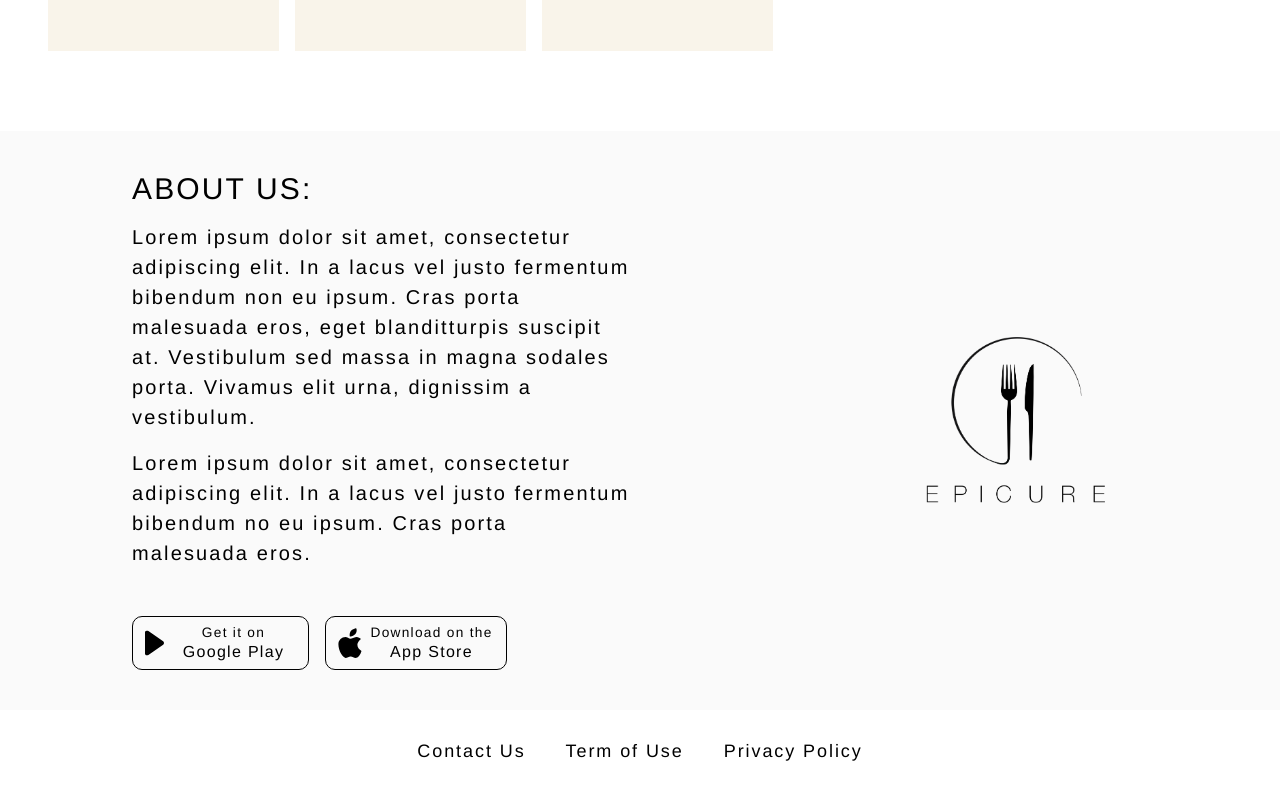
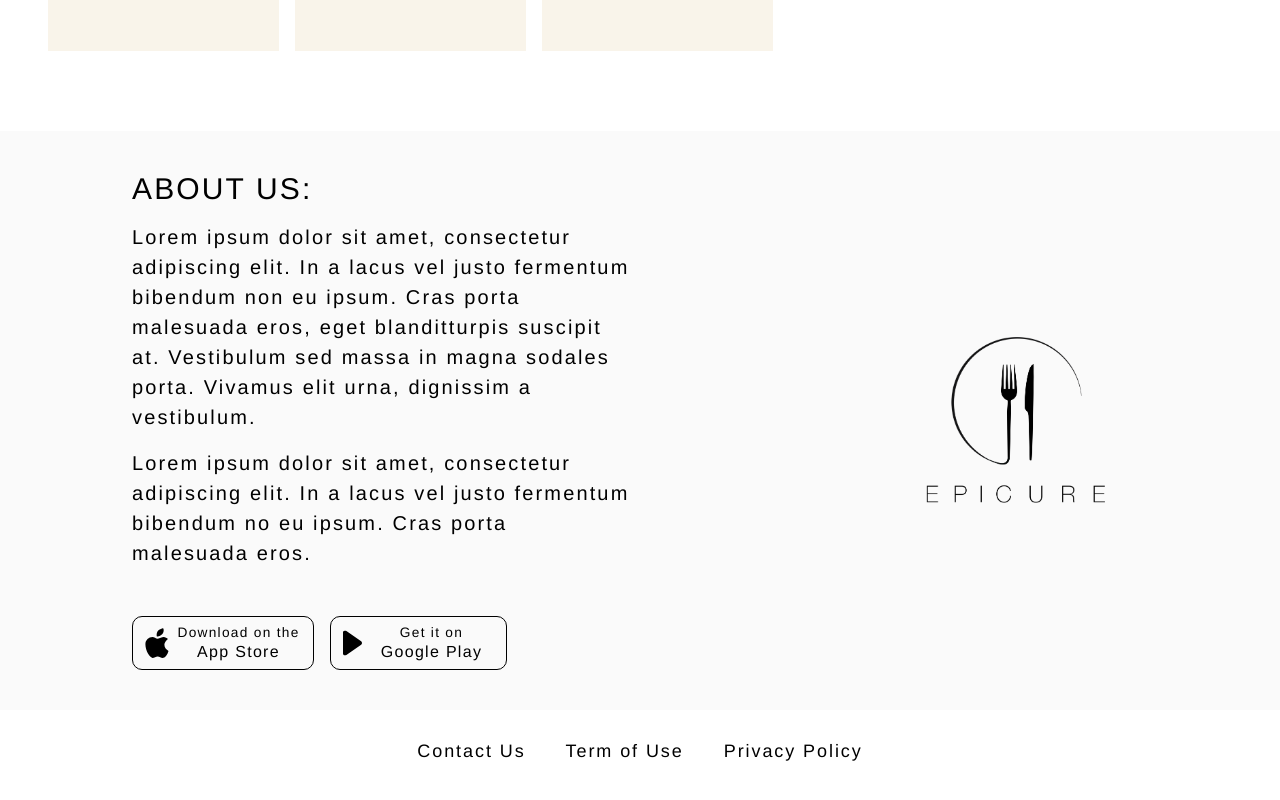
Before and after one commit to IdoAviramMoveo/epicure, a React (Create React App) app: page / in a window 1280 px wide. Shown: the part 3019-3819 px from the top of the page. Built offline with nearby package versions, Linux system fonts and the light colour scheme.

Commit message:
Fixed some css

```diff
--- a/src/components/AboutUs/AboutUs.scss
+++ b/src/components/AboutUs/AboutUs.scss
@@ -43,7 +43,8 @@
       gap: 16px;
       @include desktop {
         display: flex;
-        flex-direction: row;
+        flex-direction: row-reverse;
+        justify-content: flex-end;
       }
 
       .store-button {
```
